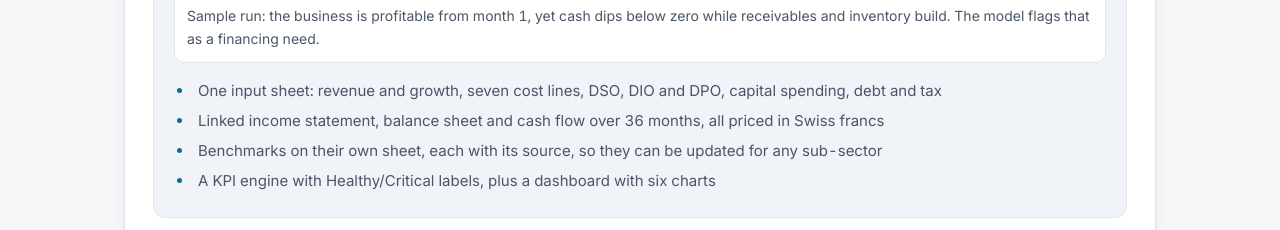
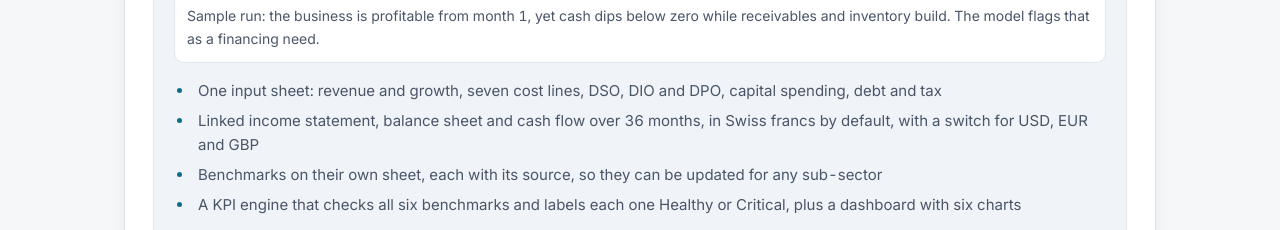
Before and after one commit to rannyhz/rannyhz.github.io, a plain HTML site: page index.html in a window 1280 px wide. Shown: the part 2389-2619 px from the top of the page. Drawn offline with Linux system fonts and the light colour scheme.

Commit message:
Client project: mention the currency switch
Co-Authored-By: Claude Opus 5.5 <noreply@anthropic.com>

```diff
--- a/index.html
+++ b/index.html
@@ -300,9 +300,9 @@
             </figure>
             <ul class="ticks">
               <li>One input sheet: revenue and growth, seven cost lines, DSO, DIO and DPO, capital spending, debt and tax</li>
-              <li>Linked income statement, balance sheet and cash flow over 36 months, all priced in Swiss francs</li>
+              <li>Linked income statement, balance sheet and cash flow over 36 months, in Swiss francs by default, with a switch for USD, EUR and GBP</li>
               <li>Benchmarks on their own sheet, each with its source, so they can be updated for any sub-sector</li>
-              <li>A KPI engine with Healthy/Critical labels, plus a dashboard with six charts</li>
+              <li>A KPI engine that checks all six benchmarks and labels each one Healthy or Critical, plus a dashboard with six charts</li>
             </ul>
           </div>
           <div class="card-links">
```
